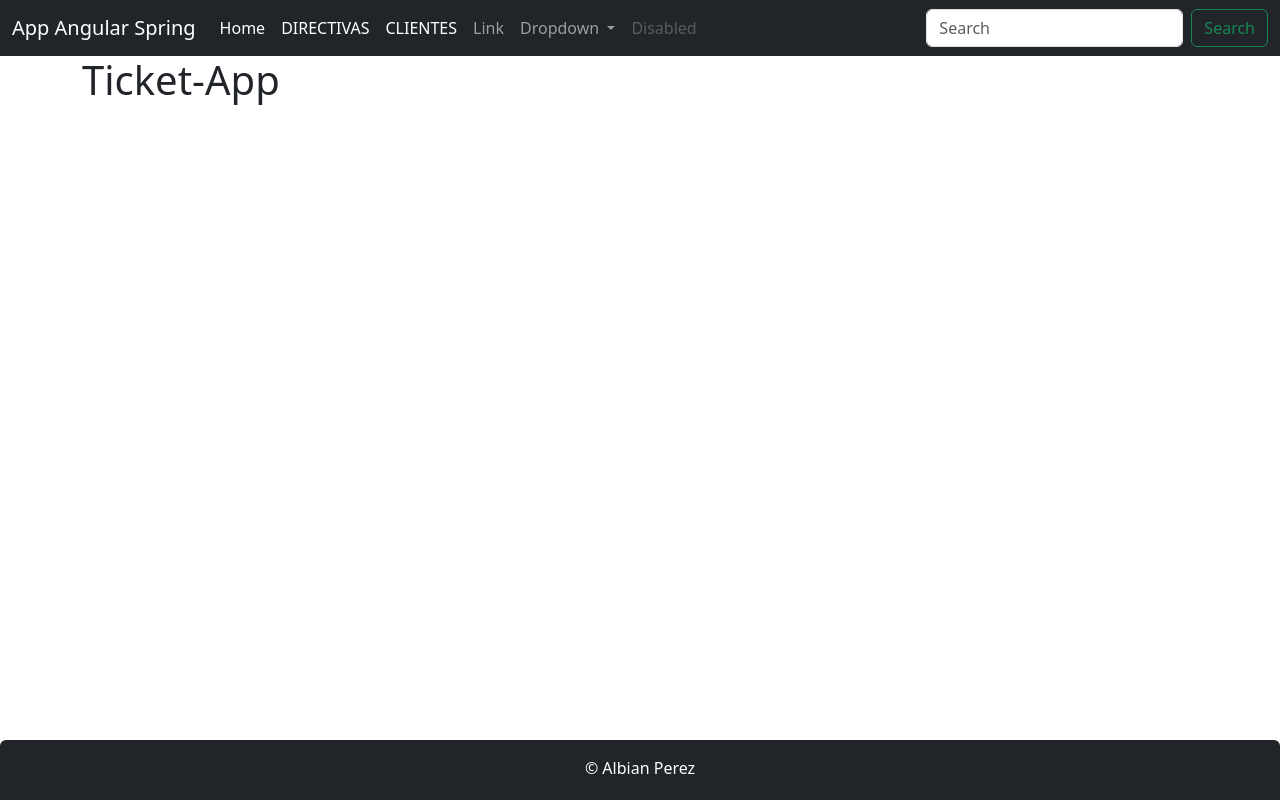
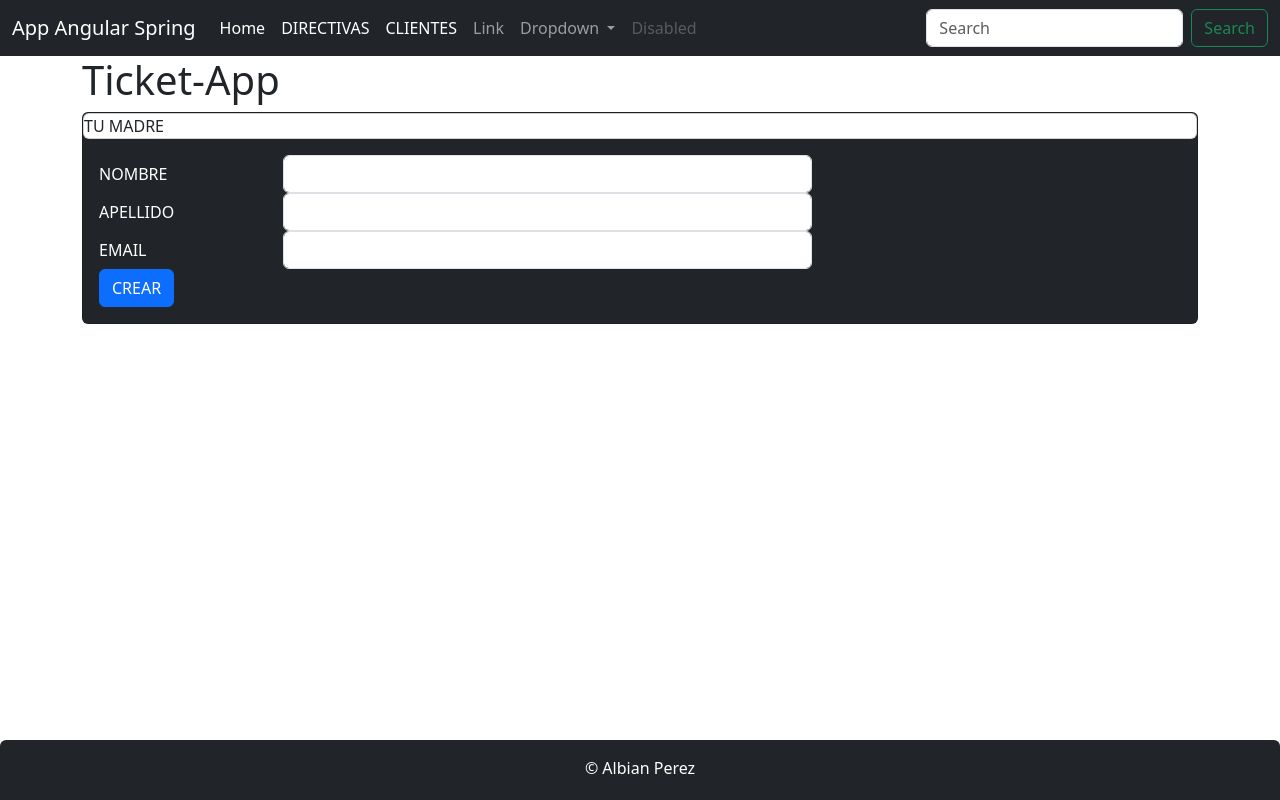
Before and after one commit to Albin18/Ticket-App, an Angular app: page /clientes/form in a window 1280 px wide. Before the commit this address led to /. Built offline with nearby package versions, Linux system fonts and the light colour scheme.

Commit message:
form-component

```diff
--- a/src/app/app.component.ts
+++ b/src/app/app.component.ts
@@ -6,12 +6,15 @@ import { DirectivaComponent } from './directiva/directiva.component';
 import { ClientesComponent } from './clientes/clientes.component';
 import { ClientesService } from './clientes/clientes.service';
 import { HttpClientModule } from '@angular/common/http';
+import { FormComponent } from './clientes/form.component';
+import { FormsModule } from '@angular/forms';
 
 
 @Component({
   selector: 'app-root',
   standalone: true,
-  imports: [RouterOutlet, HeaderComponent, FooterComponent, DirectivaComponent, ClientesComponent, HttpClientModule],
+  imports: [RouterOutlet, HeaderComponent, FooterComponent, DirectivaComponent,
+            ClientesComponent, HttpClientModule, FormComponent, FormsModule],
   templateUrl: './app.component.html',
   styleUrl: './app.component.css',
 
--- a/src/app/app.routes.ts
+++ b/src/app/app.routes.ts
@@ -1,12 +1,13 @@
 import { Routes } from '@angular/router';
 import { DirectivaComponent } from './directiva/directiva.component';
 import { ClientesComponent } from './clientes/clientes.component';
+import { FormComponent } from './clientes/form.component';
 
 export const routes: Routes = [
 
   {path: '', redirectTo: '/clientes', pathMatch: 'full'},
   {path: 'directiva', component: DirectivaComponent},
-  {path: 'clientes', component: ClientesComponent}
-
+  {path: 'clientes', component: ClientesComponent},
+  {path: 'clientes/form', component: FormComponent}
 
 ];
--- a/src/app/clientes/clientes.component.html
+++ b/src/app/clientes/clientes.component.html
@@ -1,7 +1,17 @@
 <div class="card border-info mb-3">
-  <div class="card-header">Lista de Usuarios</div>
+  <div class="card-header">CLIENTES</div>
   <div class="card-body">
-    <h5 class="card-title">Lista de Usuarios</h5>
+    <h5 class="card-title">Lista de Clientes</h5>
+    <div class="my-2 text-left">
+      <button
+        class="btn btn-rounded btn-primary"
+        type="button"
+        [routerLink]="['/clientes/form']"
+        routerLinkActive="router-link-active"
+      >
+        Crear Cliente
+      </button>
+    </div>
     <table class="table table-bordered table-striped">
       <thead>
         <tr>
--- a/src/app/clientes/clientes.component.ts
+++ b/src/app/clientes/clientes.component.ts
@@ -2,12 +2,14 @@ import { Component, OnInit } from '@angular/core';
 import { Cliente } from './cliente';
 import { CommonModule } from '@angular/common';
 import { ClientesService } from './clientes.service';
+import { RouterModule } from '@angular/router';
+import { FormComponent } from './form.component';
 
 
 @Component({
   selector: 'app-clientes',
   standalone: true,
-  imports: [CommonModule,],
+  imports: [CommonModule, RouterModule, FormComponent],
   templateUrl: './clientes.component.html',
   styleUrl: './clientes.component.css',
   providers:[ClientesService]
--- /dev/null
+++ b/src/app/clientes/form.component.html
@@ -0,0 +1,48 @@
+<div class="card bg-dark text-white">
+  <div class="card header">{{ titulo }}</div>
+  <div class="card-body">
+    <form (ngSubmit)="create()">
+      <div class="form-group row">
+        <label for="nombre" class="col-form-label col-sm-2">NOMBRE</label>
+        <div class="col-sm-6">
+          <input
+            type="text"
+            class="form-control"
+            [(ngModel)]="cliente.nombre"
+            name="nombre"
+          />
+        </div>
+      </div>
+
+      <div class="form-group row">
+        <label for="" class="col-form-label col-sm-2">APELLIDO</label>
+        <div class="col-sm-6">
+          <input
+            type="text"
+            class="form-control"
+            [(ngModel)]="cliente.apellido"
+            name="apellido"
+          />
+        </div>
+      </div>
+
+      <div class="form-group row">
+        <label for="" class="col-form-label col-sm-2">EMAIL</label>
+        <div class="col-sm-6">
+          <input
+            type="text"
+            class="form-control"
+            [(ngModel)]="cliente.email"
+            name="email"
+          />
+        </div>
+      </div>
+
+      <div class="form-group row">
+        <div class="col sm-6">
+          <button class="btn btn-primary" role="button">CREAR</button>
+        </div>
+      </div>
+    </form>
+  </div>
+</div>
--- /dev/null
+++ b/src/app/clientes/form.component.ts
@@ -0,0 +1,26 @@
+import { Component, OnInit } from '@angular/core';
+import { Cliente } from './cliente';
+import { FormsModule } from '@angular/forms';
+
+@Component({
+  selector: 'app-form',
+  standalone: true,
+  imports: [FormsModule],
+  templateUrl: './form.component.html',
+  styleUrl: './form.component.css'
+})
+export class FormComponent implements OnInit {
+ cliente: Cliente = new Cliente();
+constructor(){}
+
+ngOnInit() {
+
+}
+
+public create(): void {
+  console.log("CLICKED");
+  console.log(this.cliente);
+}
+
+titulo: string ="TU MADRE"
+}
```
Also changed, not shown: src/app/clientes/form.component.css (added).
